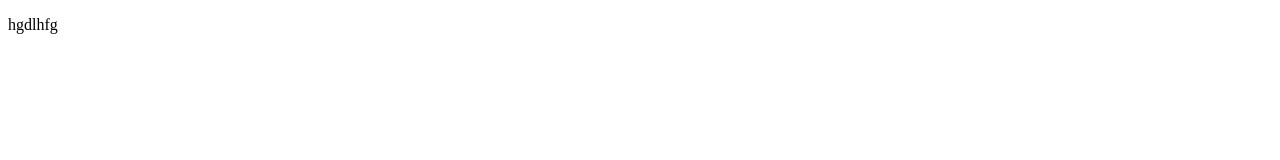
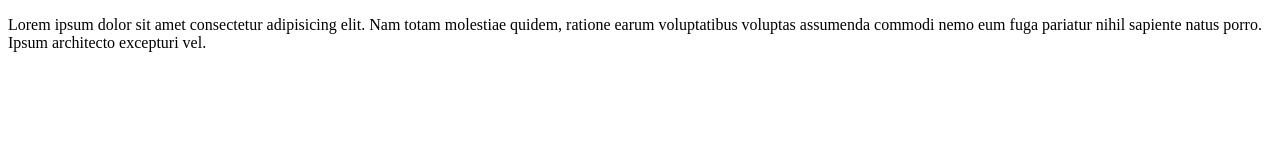
Before and after one commit to lnaianova/once-again, a plain HTML site: page index.html in a window 1280 px wide. Drawn offline with Linux system fonts and the light colour scheme.

Commit message:
Update index.html

```diff
--- a/index.html
+++ b/index.html
@@ -5,5 +5,10 @@
     <meta name="viewport" content="width=device-width, initial-scale=1.0" />
     <title>My new document</title>
   </head>
-  <body><p>hgdlhfg</p></body>
+   <p>
+      Lorem ipsum dolor sit amet consectetur adipisicing elit. Nam totam
+      molestiae quidem, ratione earum voluptatibus voluptas assumenda commodi
+      nemo eum fuga pariatur nihil sapiente natus porro. Ipsum architecto
+      excepturi vel.
+    </p>
 </html>
```
